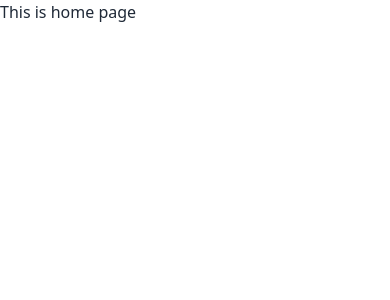
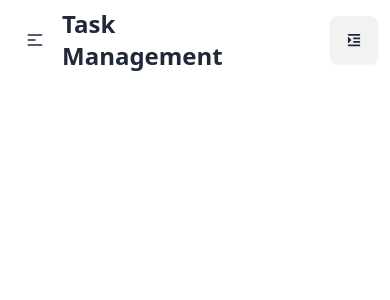
Before and after one commit to mehedi-murad/task-management-client, a React (Vite) app: page / in a window 390 px wide. Shown: the top 300 px of the page. Built offline with nearby package versions, Linux system fonts and the light colour scheme.

Commit message:
completed navbar

```diff
--- a/package.json
+++ b/package.json
@@ -14,6 +14,7 @@
     "match-sorter": "^6.3.1",
     "react": "^18.2.0",
     "react-dom": "^18.2.0",
+    "react-icons": "^4.12.0",
     "react-router-dom": "^6.21.0",
     "sort-by": "^1.2.0"
   },
--- a/src/Pages/Home/Home.jsx
+++ b/src/Pages/Home/Home.jsx
@@ -1,9 +1,10 @@
+import Navbar from "../Shared/Navbar/Navbar";
 
 
 const Home = () => {
     return (
-        <div>
-            <h2>This is home page</h2>
+        <div className="max-w-7xl mx-auto">
+            <Navbar></Navbar>
         </div>
     );
 };
--- /dev/null
+++ b/src/Pages/Shared/Navbar/Navbar.css
@@ -0,0 +1,4 @@
+.bannerbg{
+    background-image: url('../../../assets/wave.svg');
+    background-size: cover;
+}
--- /dev/null
+++ b/src/Pages/Shared/Navbar/Navbar.jsx
@@ -0,0 +1,85 @@
+import { Link, NavLink } from "react-router-dom";
+import { FaIndent } from "react-icons/fa";
+
+const Navbar = () => {
+  const menus = (
+    <div className="text-xl font-semibold space-x-8">
+      <NavLink to="/">Home</NavLink>
+      <NavLink to="/">Blog</NavLink>
+      <NavLink to="/">Contact</NavLink>
+      {/* <li>
+        <NavLink to="/">Home</NavLink>
+      </li>
+      <li>
+        <NavLink to="/test">All Test</NavLink>
+      </li>
+      <li>
+        <NavLink to="/contact">Contact</NavLink>
+      </li> */}
+    </div>
+  );
+  return (
+    <div className="navbar bg-base-100 bannerbg">
+      <div className="navbar-start">
+        <div className="dropdown">
+          <div tabIndex={0} role="button" className="btn btn-ghost lg:hidden">
+            <svg
+              xmlns="http://www.w3.org/2000/svg"
+              className="h-5 w-5"
+              fill="none"
+              viewBox="0 0 24 24"
+              stroke="currentColor"
+            >
+              <path
+                strokeLinecap="round"
+                strokeLinejoin="round"
+                strokeWidth="2"
+                d="M4 6h16M4 12h8m-8 6h16"
+              />
+            </svg>
+          </div>
+          <ul
+            tabIndex={0}
+            className="menu menu-sm dropdown-content mt-3 z-[1] p-2 shadow bg-base-100 rounded-box w-52"
+          >
+            {menus}
+          </ul>
+        </div>
+        <div>
+          <Link to="/">
+            <h2 className="text-2xl font-bold">Task Management</h2>
+          </Link>
+        </div>
+      </div>
+      <div className="navbar-center hidden lg:flex">
+        <ul className="menu menu-horizontal px-1">{menus}</ul>
+      </div>
+      <div className="navbar-end">
+        <div className="dropdown dropdown-bottom dropdown-end">
+          <div tabIndex={0} role="button" className="btn m-1">
+                <FaIndent />
+          </div>
+
+          <ul
+            tabIndex={0}
+            className="dropdown-content z-[1] menu p-2 shadow bg-base-100 rounded-box w-52"
+          >
+            <div className="avatar flex justify-center p-6">
+                <div className="w-12 rounded-full ring ring-primary ring-offset-base-100 ring-offset-2">
+                    <img src="https://daisyui.com/images/stock/photo-1534528741775-53994a69daeb.jpg" />
+                </div>
+            </div>
+            <li>
+              <Link to="/login">Login</Link>
+            </li>
+            <li>
+              <Link to="register">Register</Link>
+            </li>
+          </ul>
+        </div>
+      </div>
+    </div>
+  );
+};
+
+export default Navbar;
```
Also changed, not shown: src/assets/wave.svg (added), 1 other file (tests, documents, lock files or other folders).
